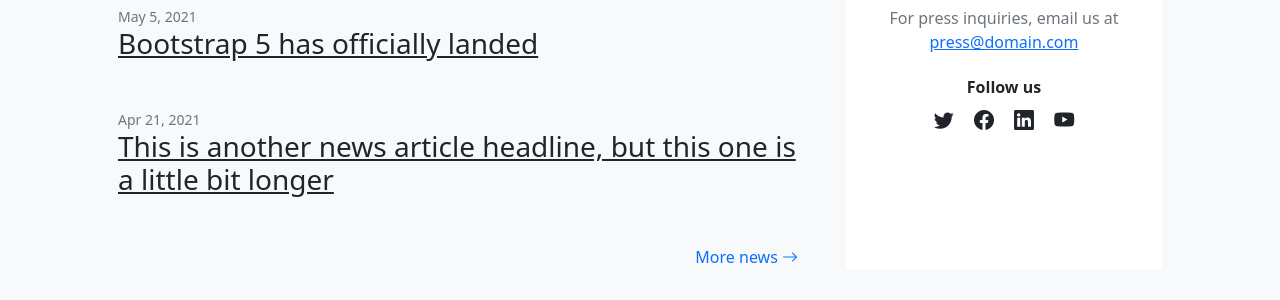
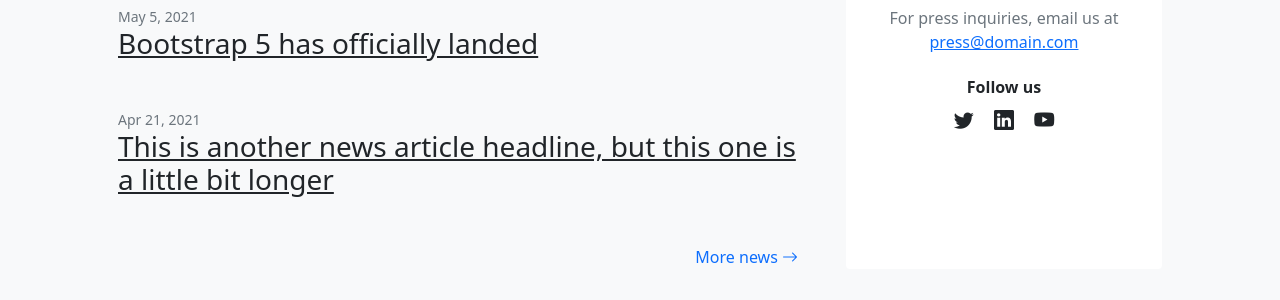
Before and after one commit to Devbusters/devbusters, a Jekyll site: the page built from blog.md, in a window 1280 px wide. Shown: the part 831-1131 px from the top of the page. Built offline with Jekyll 4.4.1, drawn with Linux system fonts in a browser that asks for light colours.

Commit message:
Update blog-home.html

```diff
--- a/_layouts/blog-home.html
+++ b/_layouts/blog-home.html
@@ -94,8 +94,8 @@
                                             <a href="#!">press@domain.com</a>
                                         </p>
                                         <div class="h6 fw-bolder">Follow us</div>
-                                        <a class="fs-5 px-2 link-dark" href="#!"><i class="bi-twitter"></i></a>
-                                        <a class="fs-5 px-2 link-dark" href="#!"><i class="bi-facebook"></i></a>
+                                        <a class="fs-5 px-2 link-dark" href="https://twitter.com/devbusters"><i class="bi-twitter"></i></a>
+                                        <!-- <a class="fs-5 px-2 link-dark" href="#!"><i class="bi-facebook"></i></a> -->
                                         <a class="fs-5 px-2 link-dark" href="#!"><i class="bi-linkedin"></i></a>
                                         <a class="fs-5 px-2 link-dark" href="#!"><i class="bi-youtube"></i></a>
                                     </div>
@@ -117,7 +117,7 @@
                             <img class="card-img-top" src="https://dummyimage.com/600x350/ced4da/6c757d" alt="..." />
                             <div class="card-body p-4">
                                 <div class="badge bg-primary bg-gradient rounded-pill mb-2">News</div>
-                                <a class="text-decoration-none link-dark stretched-link" href="#!">
+                                <a class="text-decoration-none link-dark stretched-link" href="{{ post.url }}">
                                     <div class="h5 card-title mb-3">{{ post.title }}</div>
                                 </a>
                                 <p class="card-text mb-0">{{ post.excerpt }}</p>
```
